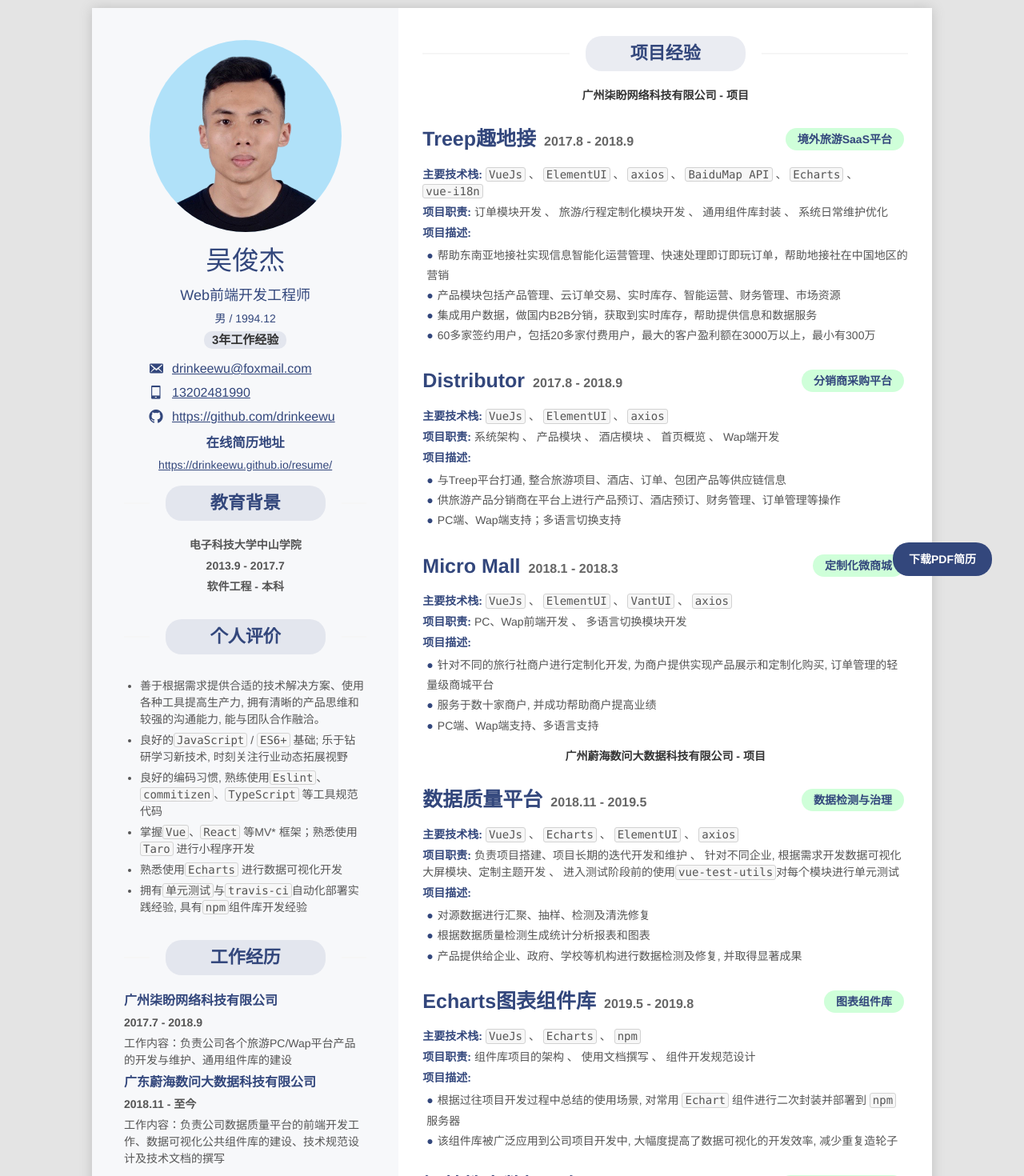
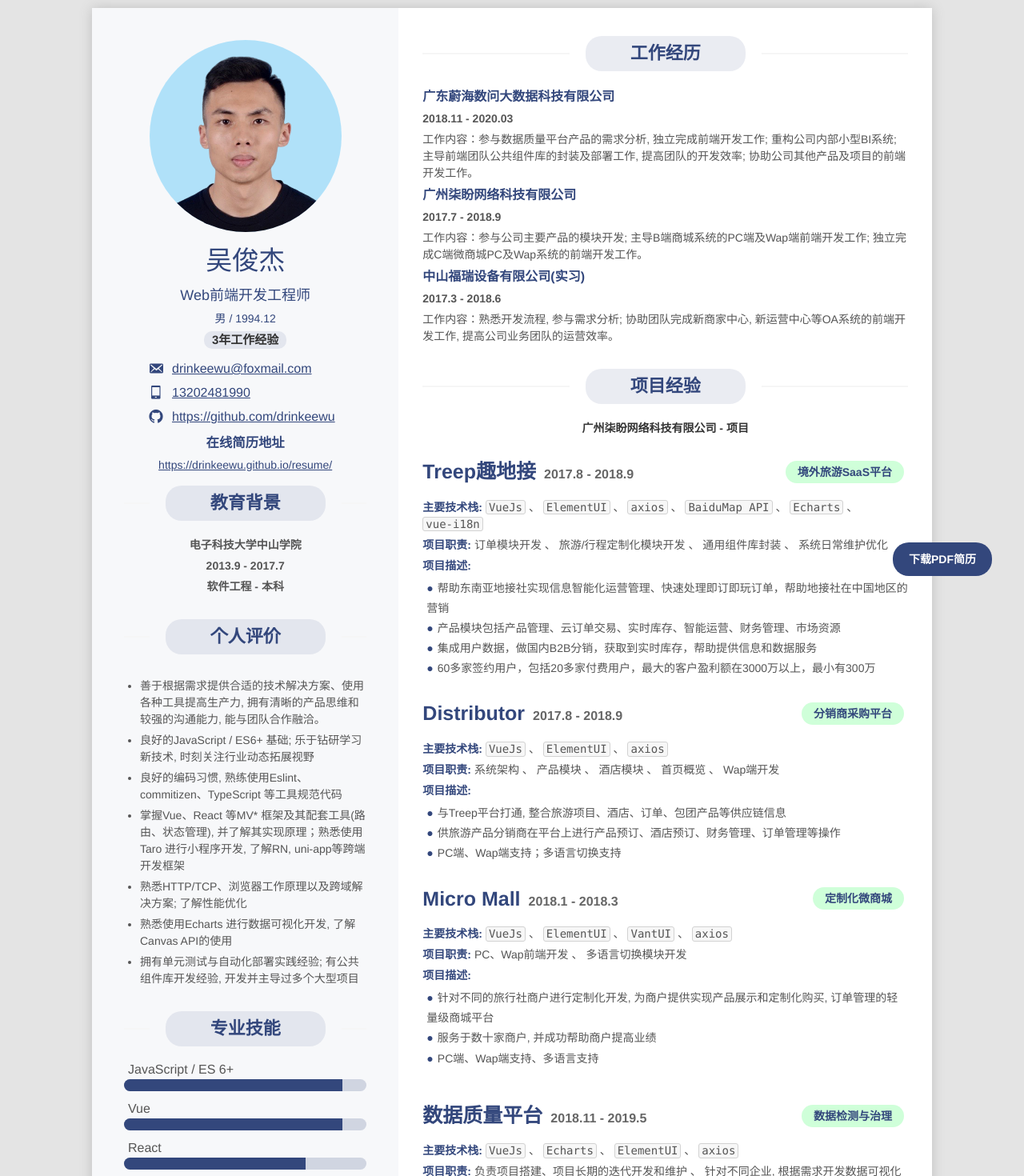
Before and after one commit to drinkeewu/resume, a Vue app: page /#/ in a window 1280 px wide. Shown: the part 40-1510 px from the top of the page at 80% size. Built offline with nearby package versions, Linux system fonts and the light colour scheme.

Commit message:
refactor: 更新个人介绍

```diff
--- a/src/components/fix-button/FixButton.vue
+++ b/src/components/fix-button/FixButton.vue
@@ -45,8 +45,8 @@ export default {
         { name: '基本信息', target: '#base' },
         { name: '教育背景', target: '#edu' },
         { name: '个人评价', target: '#evalution' },
+        { name: '专业技能', target: '#skill' },
         { name: '工作经历', target: '#work' },
-        { name: '专业技能', target: '#skill' },
         { name: '项目经验', target: '#project' },
       ],
       activeDir: 'base',
--- a/src/styles/print.css
+++ b/src/styles/print.css
@@ -2,7 +2,7 @@
  * @Author: Drinkee
  * @Date: 2020-02-07 17:39:35
  * @Last Modified by: Drinkee
- * @Last Modified time: 2020-02-08 16:40:45
+ * @Last Modified time: 2020-03-31 13:23:46
  */
 
  @media print {
@@ -19,18 +19,24 @@
    #pdf-button {
      display: none;
    }
+   .more {
+    margin-top: 30px;
+     display: flex;
+   }
+   .more .more-text,
+   .more .more-icon {
+     display: block !important;
+   }
    .comp-progress-bar {
      height: 10px !important;
      margin-bottom: 5px;
     }
-    .comp-progress-list {
-      /* display: none; */
-    }
     .skill-level {
-      padding-top: 50px;
+      padding-top: 260px;
     }
     #second-page-title {
       display: block !important;
+      padding-top: 95px;
     }
  }
 
--- a/src/views/aside/Aside.vue
+++ b/src/views/aside/Aside.vue
@@ -56,25 +56,7 @@
           />
         </ul>
       </block-wrapper>
-      <block-wrapper
-        id="work"
-        title="工作经历"
-        theme="dark"
-      >
-        <div
-          v-for="(work, wIndex) in works"
-          :key="`work-exp${wIndex}`"
-          class="work-exp"
-        >
-          <p class="work-exp__company">
-            {{ work.company }}
-          </p>
-          <p class="font-bold">
-            {{ work.date }}
-          </p>
-          <p>工作内容：{{ work.duty }}</p>
-        </div>
-      </block-wrapper>
+
       <block-wrapper
         id="skill"
         theme="dark"
@@ -94,6 +76,7 @@
 import {
   ProgressList, IconLineList, BlockWrapper,
 } from '@/components';
+
 
 export default {
   name: 'Aside',
@@ -116,11 +99,12 @@ export default {
       ],
       comments: [
         '善于根据需求提供合适的技术解决方案、使用各种工具提高生产力, 拥有清晰的产品思维和较强的沟通能力, 能与团队合作融洽。',
-        '良好的<em>JavaScript</em> / <em>ES6+</em> 基础; 乐于钻研学习新技术, 时刻关注行业动态拓展视野',
-        '良好的编码习惯, 熟练使用<em>Eslint</em>、<em>commitizen</em>、<em>TypeScript</em> 等工具规范代码',
-        '掌握<em>Vue</em>、<em>React</em> 等MV* 框架；熟悉使用<em>Taro</em> 进行小程序开发',
-        '熟悉使用<em>Echarts</em> 进行数据可视化开发',
-        '拥有<em>单元测试</em>与<em>travis-ci</em>自动化部署实践经验, 具有<em>npm</em>组件库开发经验',
+        '良好的JavaScript / ES6+ 基础; 乐于钻研学习新技术, 时刻关注行业动态拓展视野',
+        '良好的编码习惯, 熟练使用Eslint、commitizen、TypeScript 等工具规范代码',
+        '掌握Vue、React 等MV* 框架及其配套工具(路由、状态管理), 并了解其实现原理；熟悉使用Taro 进行小程序开发, 了解RN, uni-app等跨端开发框架',
+        '熟悉HTTP/TCP、浏览器工作原理以及跨域解决方案; 了解性能优化',
+        '熟悉使用Echarts 进行数据可视化开发, 了解Canvas API的使用',
+        '拥有单元测试与自动化部署实践经验; 有公共组件库开发经验, 开发并主导过多个大型项目',
 
       ],
       contacts: [
@@ -139,18 +123,7 @@ export default {
           text: 'https://github.com/drinkeewu',
         },
       ],
-      works: [
-        {
-          company: '广州柒盼网络科技有限公司',
-          date: '2017.7 - 2018.9',
-          duty: '负责公司各个旅游PC/Wap平台产品的开发与维护、通用组件库的建设',
-        },
-        {
-          company: '广东蔚海数问大数据科技有限公司',
-          date: '2018.11 - 至今',
-          duty: '负责公司数据质量平台的前端开发工作、数据可视化公共组件库的建设、技术规范设计及技术文档的撰写',
-        },
-      ],
+
     };
   },
 };
@@ -213,14 +186,7 @@ ul {
       }
     }
   }
-  .work-exp {
-    &__company {
-      font-size: 16px;
-      font-weight: bold;
-      color: $deep-blue;
 
-    }
-  }
   @media screen and (max-width: 1049px) {
     padding-top: 80px;
     .online-link {
--- a/src/views/content/Content.vue
+++ b/src/views/content/Content.vue
@@ -1,16 +1,19 @@
 <template>
   <div class="resume-content">
+    <work />
     <project />
   </div>
 </template>
 
 <script>
 import Project from './project';
+import Work from './work';
 
 export default {
   name: 'Content',
   components: {
-    project: Project,
+    Project,
+    Work,
   },
 };
 </script>
--- a/src/views/content/project/Project.vue
+++ b/src/views/content/project/Project.vue
@@ -92,18 +92,32 @@
           />
         </ul>
       </text-section>
+      <flex
+        v-if="pIndex === 2"
+        :key="`more${pIndex}`"
+        class="more"
+        justify="center"
+        direction="column"
+        align="center"
+      >
+        <span class="more-text">
+          More
+        </span>
+        <i class="el-icon-caret-bottom more-icon" />
+      </flex>
     </template>
   </block-wrapper>
 </template>
 
 <script>
-import { BlockWrapper, TextSection } from '@/components';
+import { BlockWrapper, TextSection, Flex } from '@/components';
 
 export default {
   name: 'Project',
   components: {
-    'block-wrapper': BlockWrapper,
-    'text-section': TextSection,
+    BlockWrapper,
+    TextSection,
+    Flex,
   },
   data() {
     return {
@@ -155,8 +169,10 @@ export default {
           ],
           tags: ['定制化微商城'],
         },
+
         {
           company: '广州蔚海数问大数据科技有限公司 - 项目',
+          secondPage: true,
           title: '数据质量平台',
           time: {
             start: '2018.11',
@@ -190,9 +206,7 @@ export default {
           ],
         },
         {
-          secondPage: true,
           title: '智慧教育数据平台',
-          company: '广州蔚海数问大数据科技有限公司 - 项目',
           time: {
             start: '2019.6',
             end: '2019.12',
@@ -241,6 +255,7 @@ export default {
             '帮助公安机关整合内部数据资源, 对技术接口进行权限管理。',
           ],
         },
+
       ],
     };
   },
@@ -271,8 +286,16 @@ ul li {
   }
 }
 #second-page-title{
-  padding-top: 60px;
   display: none;
+}
+.more {
+  color: $deep-blue;
+  &-text,
+  &-icon {
+    display: none;
+    font-weight: bold;
+    font-size: 18px;
+  }
 }
 .title {
   color: $deep-blue;
--- /dev/null
+++ b/src/views/content/work/Work.vue
@@ -0,0 +1,67 @@
+<template>
+  <block-wrapper
+    id="work"
+    title="工作经历"
+    theme="dark"
+  >
+    <div
+      v-for="(work, wIndex) in works"
+      :key="`work-exp${wIndex}`"
+      class="work-exp"
+    >
+      <p class="work-exp__company">
+        {{ work.company }}
+      </p>
+      <p class="font-bold">
+        {{ work.date }}
+      </p>
+      <p>工作内容：{{ work.duty }}</p>
+    </div>
+  </block-wrapper>
+</template>
+
+<script>
+import { BlockWrapper } from '@/components';
+
+export default {
+  name: 'Work',
+  components: {
+    BlockWrapper,
+  },
+  data() {
+    return {
+      works: [
+        {
+          company: '广东蔚海数问大数据科技有限公司',
+          date: '2018.11 - 2020.03',
+          duty: '参与数据质量平台产品的需求分析, 独立完成前端开发工作; 重构公司内部小型BI系统; 主导前端团队公共组件库的封装及部署工作, 提高团队的开发效率; 协助公司其他产品及项目的前端开发工作。',
+        },
+        {
+          company: '广州柒盼网络科技有限公司',
+          date: '2017.7 - 2018.9',
+          duty: '参与公司主要产品的模块开发; 主导B端商城系统的PC端及Wap端前端开发工作; 独立完成C端微商城PC及Wap系统的前端开发工作。',
+        },
+
+        {
+          company: '中山福瑞设备有限公司(实习)',
+          date: '2017.3 - 2018.6',
+          duty: '熟悉开发流程, 参与需求分析; 协助团队完成新商家中心, 新运营中心等OA系统的前端开发工作, 提高公司业务团队的运营效率。',
+        },
+      ],
+    };
+  },
+};
+</script>
+
+<style lang="scss" scoped>
+@import "../../../styles/common.scss";
+
+ .work-exp {
+    &__company {
+      font-size: 16px;
+      font-weight: bold;
+      color: $deep-blue;
+
+    }
+  }
+</style>
--- /dev/null
+++ b/src/views/content/work/index.js
@@ -0,0 +1 @@
+export { default } from './Work.vue';
```
